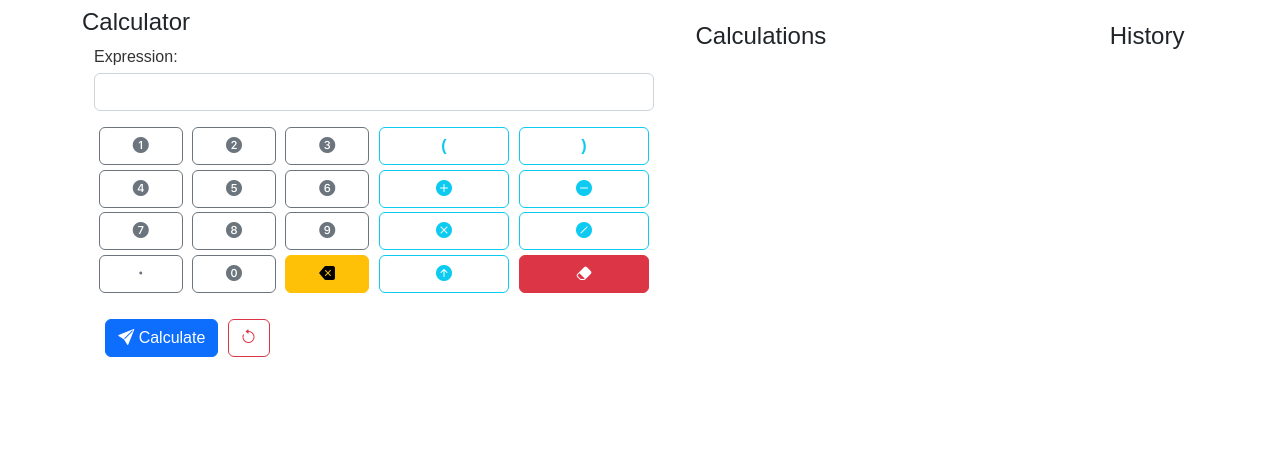
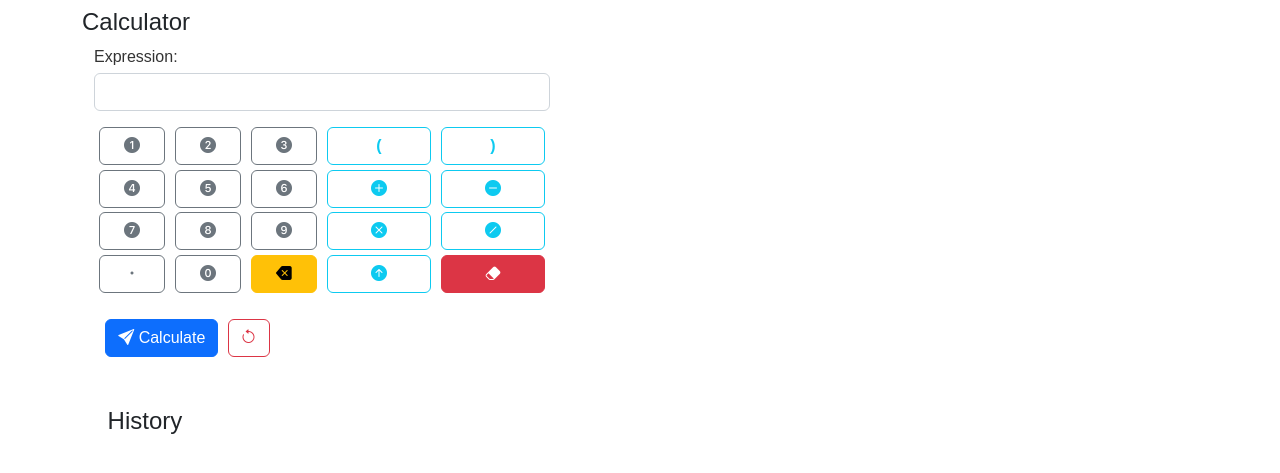
Before and after one commit to mahdihaghverdi/plumacalc, a Django app: page / in a window 1280 px wide. Shown: the part 56-529 px from the top of the page. Run offline with Django 4.2, Linux system fonts and the light colour scheme; data that the repository does not hold is empty.

Commit message:
redesign the front page

```diff
--- a/calculator/templates/calculator/index.html
+++ b/calculator/templates/calculator/index.html
@@ -11,7 +11,7 @@
     <div class="container">
         <div class="d-flex flex-row mb-3" style="margin-top: .5rem">
             {% block calculator %}
-                <div class="flex-fill">
+                <div class="flex-fill" style="max-width: 30rem;">
                     <h4>Calculator</h4>
                     <div class="container">
                         <form method="post">
@@ -114,15 +114,14 @@
             {% block postfix_result %}
                 <div class="flex-fill bg-light bg-opacity-10 align-self-start"
                      style="margin-right: 1rem; margin-left: 1rem; padding: .85rem">
-                    <h4>Calculations</h4>
+                    {% if answer is not None %}
+                        <div class="alert alert-success" role="alert" style="font-family: monospace">
+                            <i class="bi bi-check-circle-fill"></i> Answer: {{ answer }}
+                        </div>
+                    {% endif %}
                     {% if postfix %}
                         <div class="alert alert-primary" role="alert" style="font-family: monospace">
                             <i class="bi bi-x-diamond-fill"></i> Postfix: {{ postfix|linebreaks }}
-                        </div>
-                    {% endif %}
-                    {% if answer is not None %}
-                        <div class="alert alert-success" role="alert" style="font-family: monospace">
-                            <i class="bi bi-check-circle-fill"></i> Answer: {{ answer }}
                         </div>
                     {% endif %}
                     {% if errors %}
@@ -132,6 +131,9 @@
                     {% endif %}
                 </div>
             {% endblock %}
+        </div>
+
+        <div class="container">
             {% block sidebar %}
                 <div class="align-self-start flex-sm-column"
                      style="padding: .85rem; border-radius: 2px">
```
